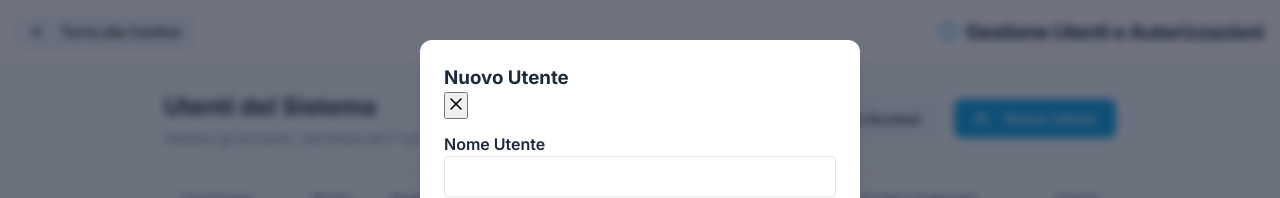
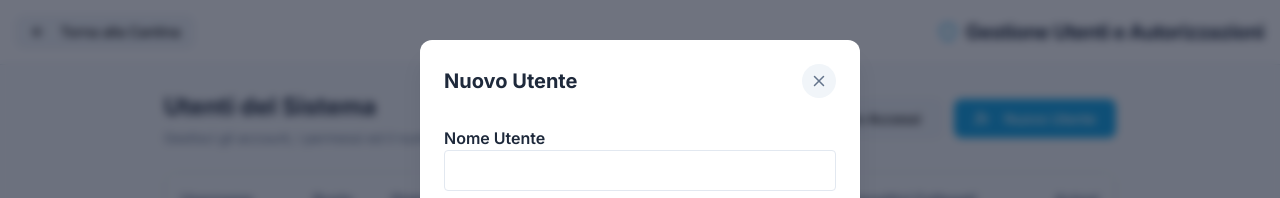
Before and after one commit to shira-11/cantina-vini, a Next.js app: page /admin/users in a window 1280 px wide. Both pictures are taken after a click on the button "Nuovo Utente". Shown: the top 198 px of the page. Built offline with nearby package versions, Linux system fonts and the light colour scheme; no server answers; the database is empty.

Commit message:
Position modal close button X strictly on the top-right corner across all modals

```diff
--- a/app/admin/users/page.js
+++ b/app/admin/users/page.js
@@ -330,9 +330,17 @@ export default function AdminUsersPage() {
       {isModalOpen && (
         <div className="modal-overlay" onClick={() => setIsModalOpen(false)}>
           <div className="modal-content" onClick={e => e.stopPropagation()} style={{ maxWidth: '440px', maxHeight: '90vh', overflowY: 'auto' }}>
-            <div className="modal-header">
-              <h3 style={{ margin: 0 }}>{editingUser ? 'Modifica Utente' : 'Nuovo Utente'}</h3>
-              <button className="btn-close" onClick={() => setIsModalOpen(false)}><X size={20}/></button>
+            <div className="modal-header" style={{ display: 'flex', justifyContent: 'space-between', alignItems: 'center', width: '100%', marginBottom: '1rem' }}>
+              <h3 style={{ margin: 0, fontSize: '1.25rem', fontWeight: 'bold' }}>{editingUser ? 'Modifica Utente' : 'Nuovo Utente'}</h3>
+              <button
+                type="button"
+                className="btn-close"
+                onClick={() => setIsModalOpen(false)}
+                title="Chiudi"
+                style={{ marginLeft: 'auto', background: '#f1f5f9', border: 'none', borderRadius: '50%', width: '34px', height: '34px', display: 'flex', alignItems: 'center', justifyContent: 'center', cursor: 'pointer', color: '#64748b' }}
+              >
+                <X size={18}/>
+              </button>
             </div>
             <form onSubmit={handleSave} style={{ display: 'flex', flexDirection: 'column', gap: '1rem', marginTop: '0.75rem' }}>
               <div className="form-group">
--- a/app/globals.css
+++ b/app/globals.css
@@ -827,3 +827,30 @@ body {
     display: block;
   }
 }
+
+.modal-header {
+  display: flex !important;
+  justify-content: space-between !important;
+  align-items: center !important;
+  width: 100% !important;
+  margin-bottom: 1rem !important;
+}
+
+.btn-close, .modal-close-btn {
+  margin-left: auto !important;
+  background: #f1f5f9 !important;
+  border: none !important;
+  cursor: pointer !important;
+  width: 34px !important;
+  height: 34px !important;
+  display: flex !important;
+  align-items: center !important;
+  justify-content: center !important;
+  border-radius: 50% !important;
+  color: #64748b !important;
+}
+
+.btn-close:hover, .modal-close-btn:hover {
+  background-color: #e2e8f0 !important;
+  color: #0f172a !important;
+}
```
Also changed, not shown: 1 other file (tests, documents, lock files or other folders).
